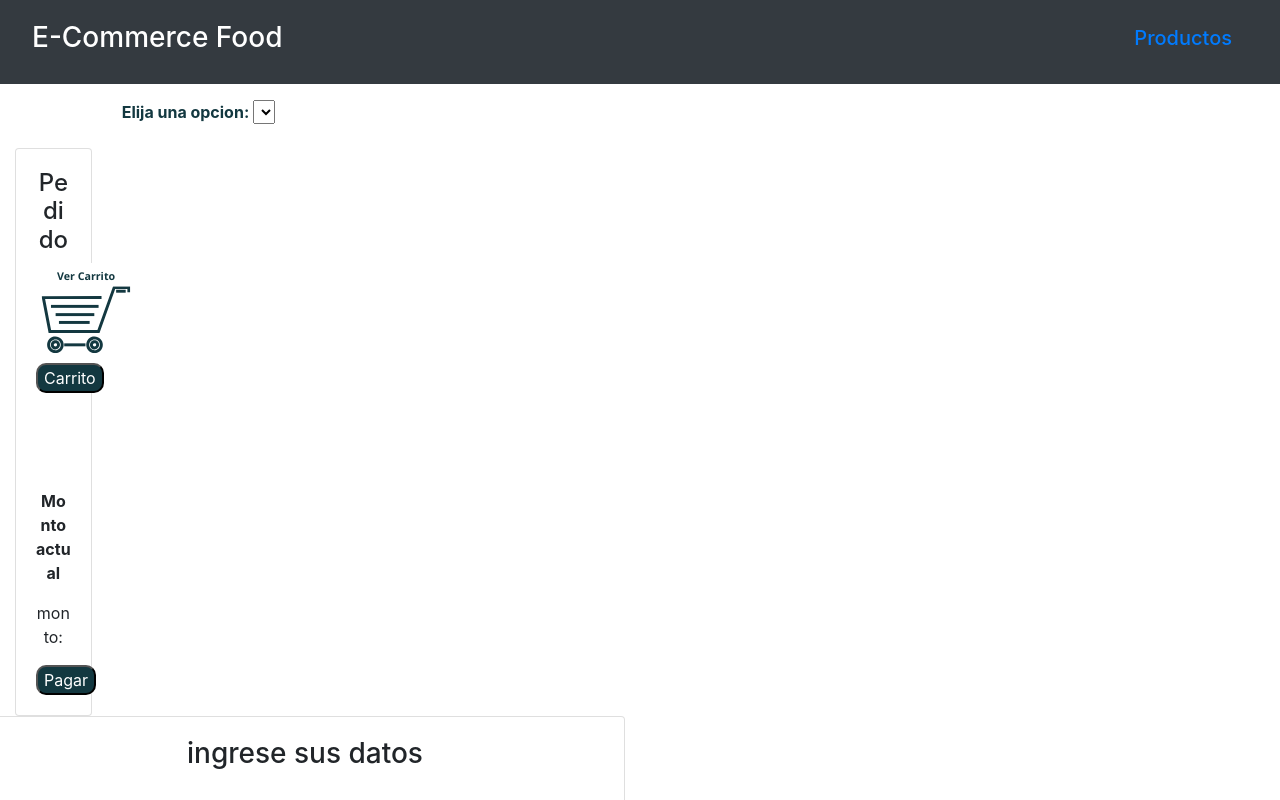
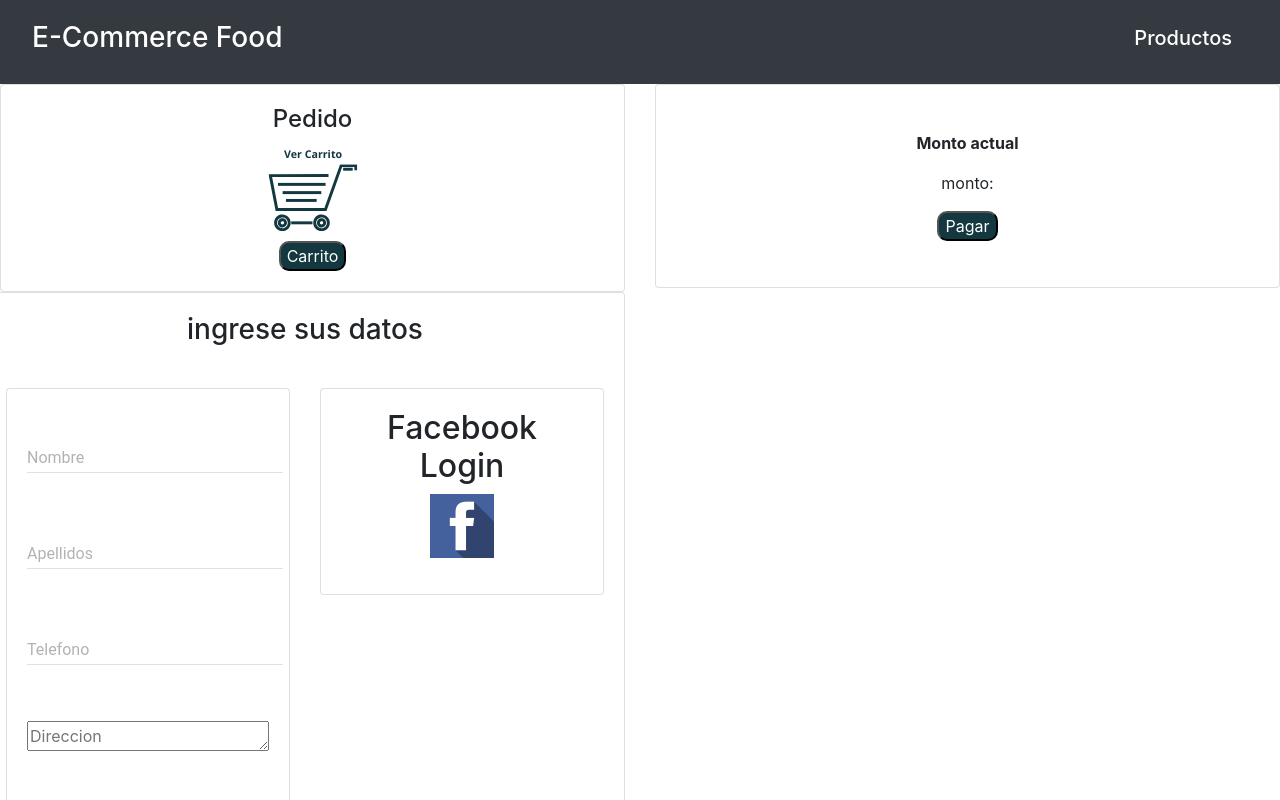
Before and after one commit to SebasRios34/E-Food, a React (Create React App) app in the folder e-food/: page /checkout in a window 1280 px wide. Shown: the top 800 px of the page. Built offline with nearby package versions, Linux system fonts and the light colour scheme.

Commit message:
CambiosReactFrontEnd

```diff
--- a/e-food/package.json
+++ b/e-food/package.json
@@ -22,6 +22,7 @@
     "react-router-dom": "^5.1.2",
     "react-scripts": "3.3.0",
     "react-social-login": "^3.4.6",
+    "reactstrap": "^8.2.0",
     "router": "^1.3.3"
   },
   "scripts": {
--- a/e-food/src/App.css
+++ b/e-food/src/App.css
@@ -39,10 +39,9 @@
 }
 
 .col-md-3.pedido{
-  width: 30%;
-
-  padding-top: 10%;
+  padding: 25px 50px 75px 100px;
   position: relative;
+  margin: 25px 50px 75px 100px;
 }
 
 .btn-black{
@@ -83,3 +82,7 @@
   align-content: center;
   align-items: center;
 }
+
+#Div2Pedido{
+  margin : 4.5%
+}
--- a/e-food/src/Components/Buscador.js
+++ b/e-food/src/Components/Buscador.js
@@ -74,7 +74,7 @@ class Buscador extends Component {
 
         return (
             <React.Fragment>
-                <form onSubmit={this.handleSubmit}>
+                {/* <form onSubmit={this.handleSubmit}>
                     <div className="row">
                         <div className="col-10 mx-auto col-md-6 my-3">
                             <label class="opt">
@@ -85,7 +85,7 @@ class Buscador extends Component {
                             </label>
                         </div>
                     </div>
-                </form>
+                </form> */}
             </React.Fragment>
         );
 
--- a/e-food/src/Components/Nav.js
+++ b/e-food/src/Components/Nav.js
@@ -14,7 +14,7 @@ export default class Nav extends Component {
                                 </h3>
                         </span>
                         <span className="navbar-brand lm-auto h1">
-                                <Link to='/productos' className="nav-link">Productos
+                                <Link to='/productos' className="nav-link" style={{ color: '#ffffff'}}>Productos
                                 </Link>
                         </span>
                     </nav>
--- a/e-food/src/Components/Pagos/InfoUsuario.js
+++ b/e-food/src/Components/Pagos/InfoUsuario.js
@@ -4,20 +4,21 @@ import { MuiThemeProvider } from 'material-ui/styles';
 import TextareaAutosize from '@material-ui/core/TextareaAutosize';
 import RaisedButton from 'material-ui/RaisedButton';
 import Facebook from '../Login/FacebookLogin/index';
+import { Card, Button, CardTitle, CardText, Row, Col } from 'reactstrap';
 //import moduleName from 'module';
 
 
 
 export default class InfoUsuario extends Component {
 
-    continuar = e=>{
+    continuar = e => {
         e.preventDefault();
         this.props.siguientePaso();
     }
 
-    validaCupon=(e)=>{
+    validaCupon = (e) => {
         e.preventDefault();
-        {/*aqui va el metodo para validar si el cupon tiene validez o no*/}
+        {/*aqui va el metodo para validar si el cupon tiene validez o no*/ }
     }
 
     render() {
@@ -25,30 +26,34 @@ export default class InfoUsuario extends Component {
         const { values, manejoCambio } = this.props;
 
         return (
+
             <MuiThemeProvider>
                 <React.Fragment>
+                    <Row >
+                        <Col sm="6">
+                            <Card body>
                                 <TextField
                                     hintText="Ingrese su nombre"
                                     floatingLabelText="Nombre"
                                     onChange={manejoCambio('nombre')}
-                    defaultValue ={values.nombre}>
+                                    defaultValue={values.nombre}>
                                 </TextField>
-                    <br/>
+                                <br />
                                 <TextField
                                     hintText="Ingrese sus apellidos"
                                     floatingLabelText="Apellidos"
                                     onChange={manejoCambio('apellidos')}
-                    defaultValue ={values.apellidos}>
+                                    defaultValue={values.apellidos}>
                                 </TextField>
-                    <br/>
+                                <br />
                                 <TextField
                                     hintText="Ingrese su numero telefonico"
                                     floatingLabelText="Telefono"
                                     onChange={manejoCambio('telefono')}
-                    defaultValue ={values.telefono}>
+                                    defaultValue={values.telefono}>
                                 </TextField>
-                    <br/>
-                    <br/>
+                                <br />
+                                <br />
                                 <TextareaAutosize
                                     aria-label="empty textarea"
                                     floatingLabelText="Direccion de envio"
@@ -56,17 +61,17 @@ export default class InfoUsuario extends Component {
                                     onChange={manejoCambio('direccion')}
                                     defaultValue={values.direccionEnvio}
                                 />
-                    <br/>
+                                <br />
                                 <TextField
                                     hintText="Ingrese su numero de cupon"
                                     floatingLabelText="Cupon"
                                     onChange={manejoCambio('cupon')}
-                    defaultValue ={values.cupon}>
+                                    defaultValue={values.cupon}>
                                 </TextField>
-                    <br/>
-                    <br/>
+                                <br />
+                                <br />
                                 <RaisedButton
-                    label="Continuar"
+                                    label="Validar Cupon"
                                     primary={false}
                                     //style={StyleSheet.button}
                                     onClick={this.validaCupon}>
@@ -77,15 +82,24 @@ export default class InfoUsuario extends Component {
                                     //style={StyleSheet.button}
                                     onClick={this.continuar}>
                                 </RaisedButton>
-                    <hr/>
+                            </Card>
+                            </Col>
+                            <hr />
+                            <Col sm="6">
+                            <Card body>
                                 <div>
                                     <h2>Facebook Login</h2>
                                     <p>
-                                <Facebook/>
+                                        <Facebook />
                                     </p>
                                 </div>
+                            </Card>
+                        </Col>
+                    </Row>
                 </React.Fragment>
             </MuiThemeProvider>
+
+
         )
     }
 }
--- a/e-food/src/Components/Pedido.js
+++ b/e-food/src/Components/Pedido.js
@@ -1,13 +1,15 @@
 import React, { Component } from 'react'
 import { Link } from 'react-router-dom'
+import { Card, Button, CardTitle, CardText, Row, Col } from 'reactstrap'
 
 export default class Pedido extends Component {
     render() {
         return (
             <React.Fragment>
-
-                <div className="col-md-1 pedido" >
-                    <div className="card card-body">
+                <Row>
+                    <Col sm="6">
+                        <Card body>
+                                    <div id= "Div1Pedido">
                                     <h4 className="header">Pedido</h4>
                                     <div col-md-1 >
                                         <img src={process.env.PUBLIC_URL + '/carrito.png'} alt="carrito" />
@@ -17,11 +19,12 @@ export default class Pedido extends Component {
                                             <i className="fas fa-cart-plus" />
                                             Carrito</button>
                                     </Link>
-                        <br />
-                        <br />
-                        <br />
-                        <br />
-
+                                    </div>
+                        </Card>
+                    </Col>
+                    <Col sm="6">
+                        <Card body>
+                                <div id= "Div2Pedido" >
                                     <p><b>Monto actual</b></p>
                                     <p>monto: </p>
                                     <Link to="/checkout">
@@ -30,7 +33,9 @@ export default class Pedido extends Component {
                             </button>
                                     </Link>
                                 </div>
-                </div>
+                        </Card>
+                    </Col>
+                </Row>
             </React.Fragment>
 
         )
```
Also changed, not shown: e-food/src/Components/Checkout.js (+107 -102 lines), e-food/src/Components/Facebook.js (deleted, +0 -56 lines), e-food/src/Components/GoogleLogin.js (deleted, +0 -34 lines), e-food/src/Components/Bienvenida.js (line endings or trailing spaces), e-food/src/Components/LOGIN.js (deleted), 1 other file (tests, documents, lock files or other folders). Lines whose indentation alone changed are shown as unchanged.
